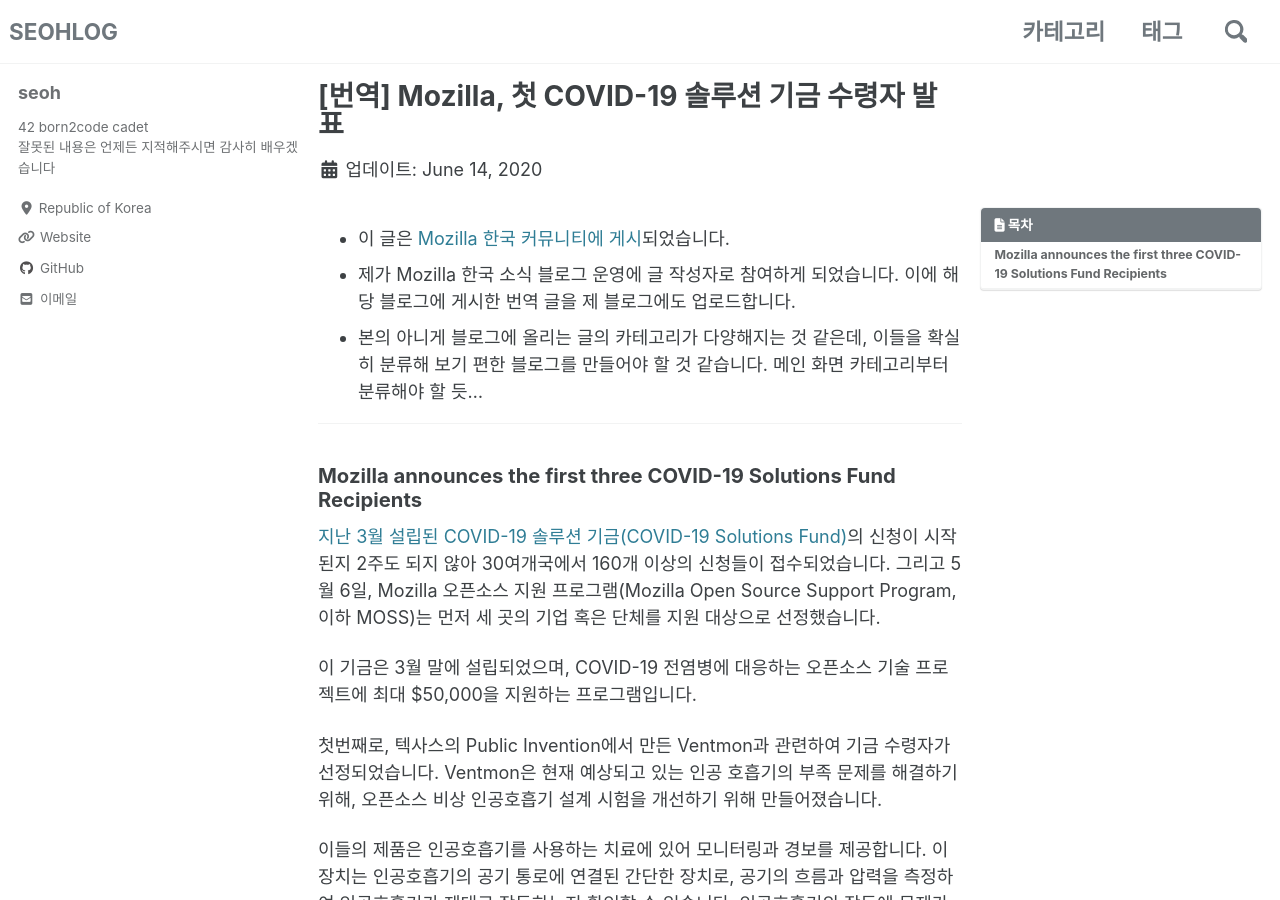
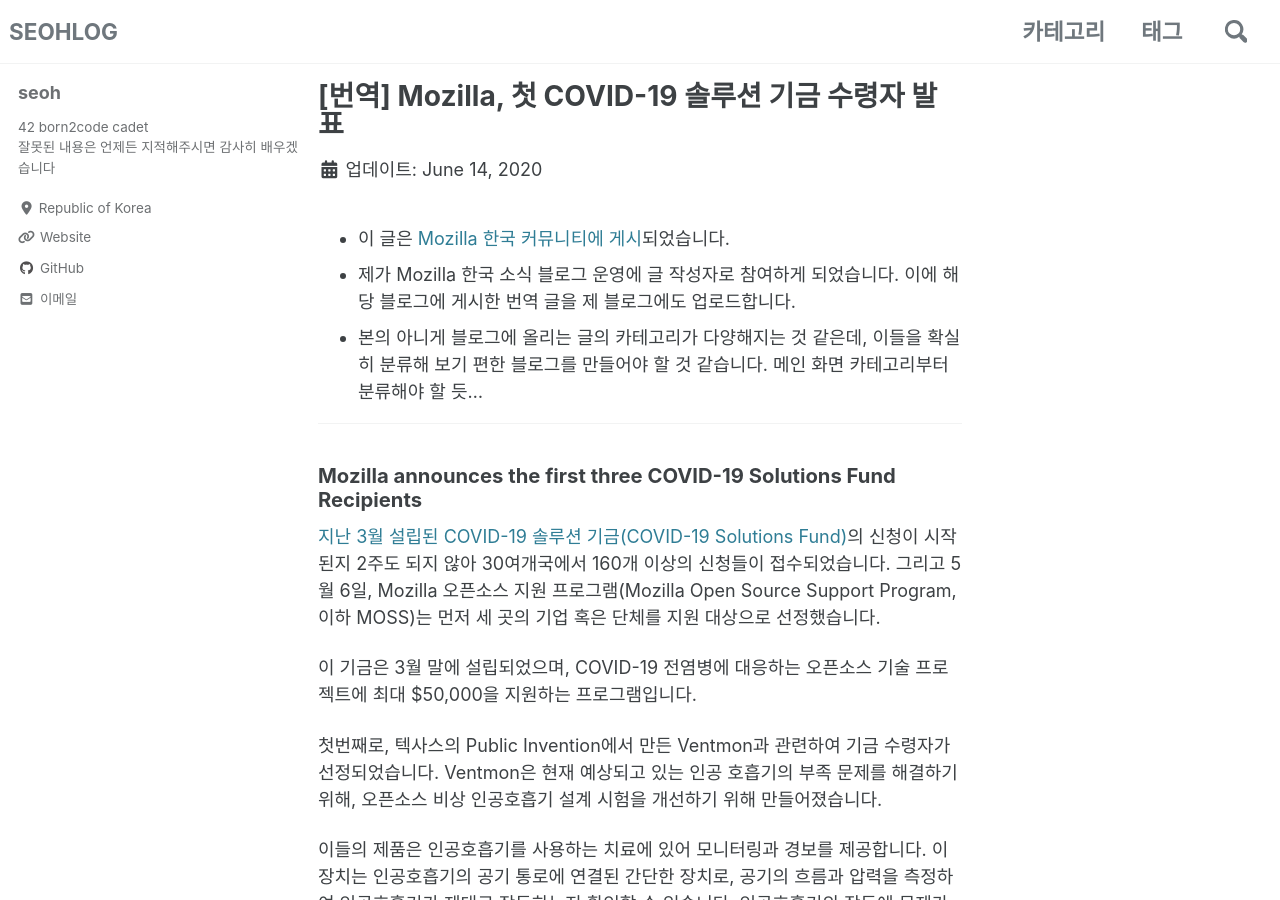
Before and after one commit to ohseyong/ohseyong.github.io, a Jekyll site: the page built from _posts/2020-06-15-Mozilla-covid-news.md, in a window 1280 px wide and 900 px high. Built offline with Jekyll 4.4.1, drawn with Linux system fonts in a browser that asks for light colours; cached includes are drawn as plain includes; nearby versions of some CDN libraries; comment, search, counter and statistics services are not loaded; some of the changed lines change nothing that is shown.

Commit message:
Update 2020-06-15-Mozilla-covid-news.md

```diff
--- a/_posts/2020-06-15-Mozilla-covid-news.md
+++ b/_posts/2020-06-15-Mozilla-covid-news.md
@@ -6,8 +6,7 @@
 tags: Mozilla, Firefox, OpenSource
 teaser:
 
-toc: true
-toc_sticky: true
+toc: false
 ---
   * 이 글은 <a href="http://www.mozilla.or.kr/community/blog/1611">Mozilla 한국 커뮤니티에 게시</a>되었습니다.
   * 제가 Mozilla 한국 소식 블로그 운영에 글 작성자로 참여하게 되었습니다. 이에 해당 블로그에 게시한 번역 글을 제 블로그에도 업로드합니다.
```
